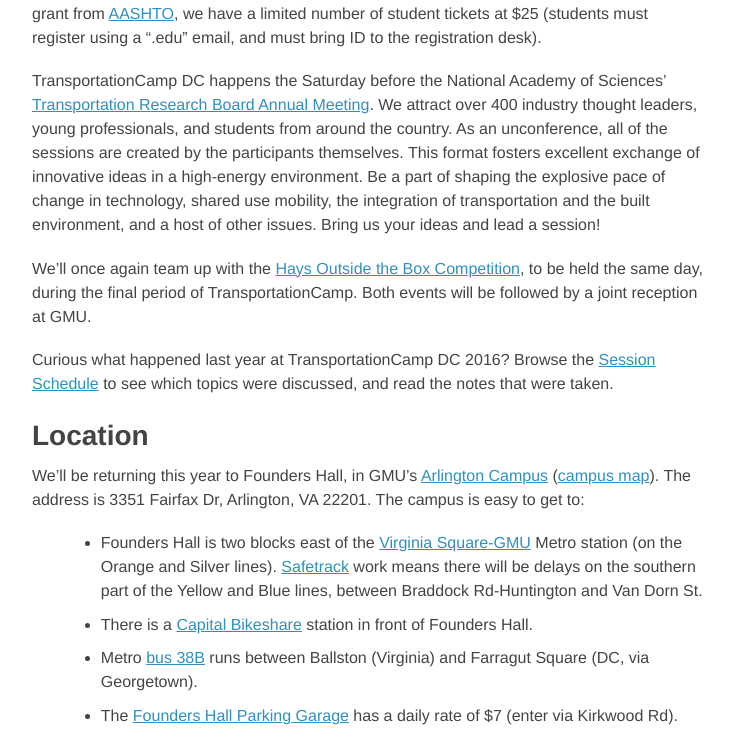
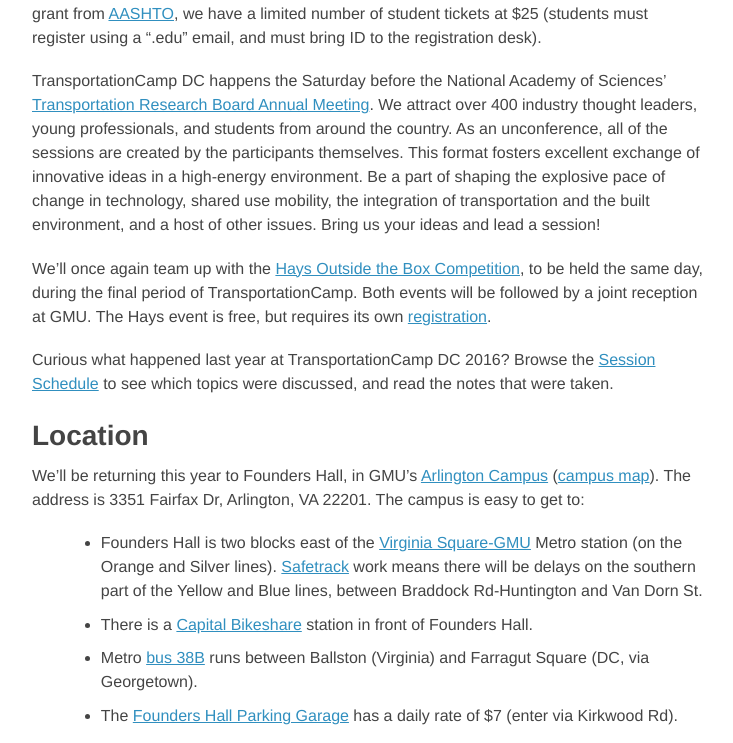
Before and after one commit to transpocamp/transportationcamp.org, a Jekyll site: the page built from events/dc-2017/index.markdown, in a window 1280 px wide and 900 px high, scrolled down 434 px, cut to the strip 0-743 px from the top of the window. Shown: the whole strip, without its empty margins (272-1005 px from the left). Built offline with Jekyll 4.4.1, drawn with Linux system fonts in a browser that asks for light colours; nearby versions of some CDN libraries; a script that is not in the unit is left out.

Commit message:
add Hays registration link

```diff
--- a/events/dc-2017/index.markdown
+++ b/events/dc-2017/index.markdown
@@ -20,7 +20,7 @@
 Bring us your ideas and lead a session!
 
 We'll once again team up with the [Hays Outside the Box Competition](http://outsidethebox.gmu.edu), to be held the same day,
-during the final period of TransportationCamp. Both events will be followed by a joint reception at GMU.
+during the final period of TransportationCamp. Both events will be followed by a joint reception at GMU. The Hays event is free, but requires its own [registration](https://www.eventbrite.com/e/2017-hays-outside-the-box-conference-tickets-29304386208).
 
 Curious what happened last year at TransportationCamp DC 2016? Browse the [Session Schedule](http://transportationcamp.org/events/dc-2016/schedule.html) to see which topics were discussed,
 and read the notes that were taken.
```
